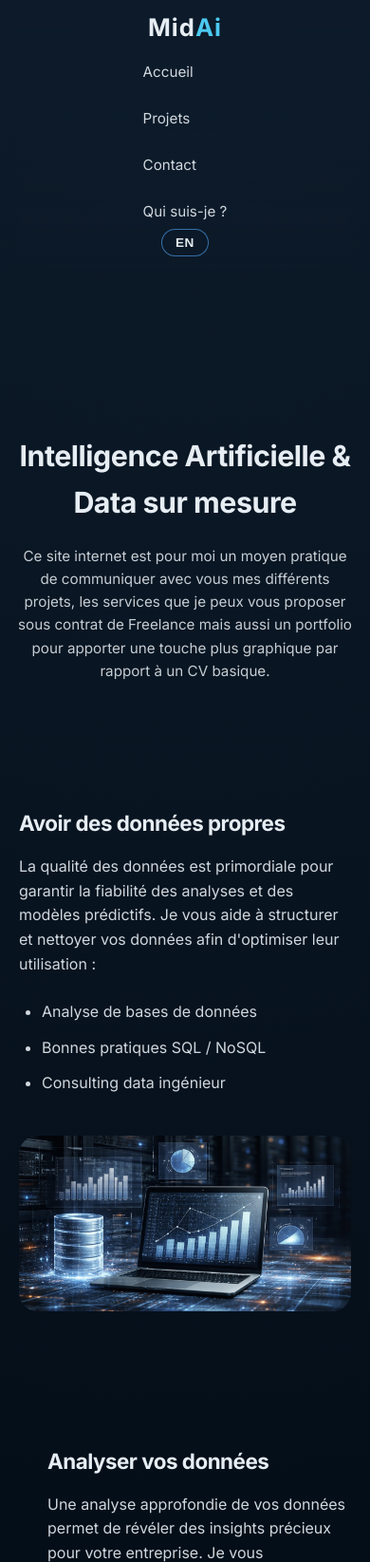
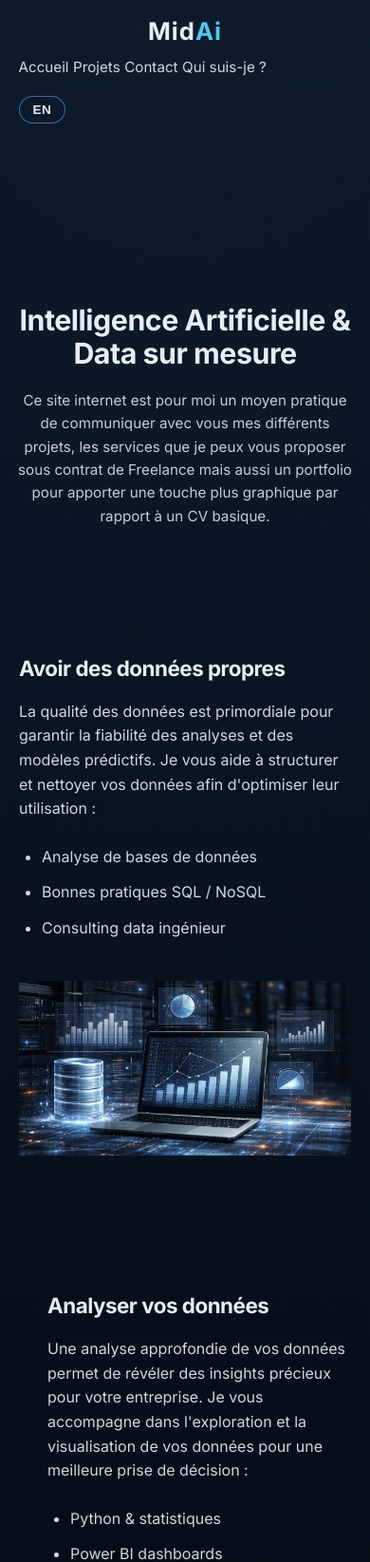
Before and after one commit to Michael-Lapeyrere/MidAI, a Django app: page /fr/ in a window 390 px wide. Shown: the top 1645 px of the page at 95% size. Run offline with Django 3.2, Linux system fonts and the light colour scheme.

Commit message:
Mobile Responsive Update

```diff
--- a/app/static/css/responsive.css
+++ b/app/static/css/responsive.css
@@ -15,15 +15,24 @@ img {
     /* ===== Header / Nav ===== */
     .header {
         flex-direction: column;
-        align-items: center;
-        padding: 1rem;
+        align-items: stretch;
+        gap: 12px;
+    }
+
+    .header > a {
+        align-self: center;
     }
 
     .nav {
-        display: flex;
-        flex-direction: column;
-        gap: 0.8rem;
-        margin-top: 1rem;
+        flex-direction: row;
+        justify-content: center;
+        flex-wrap: wrap;
+        gap: 12px;
+    }
+
+    .lang-switch {
+        align-self: center;
+        margin-top: 6px;
     }
 
     /* ===== Hero ===== */
@@ -44,7 +53,16 @@ img {
     }
 
     .service .image {
+        position: static;
         height: auto;
+        overflow: visible;
+    }
+
+    .service .image img {
+        position: static;
+        width: 100%;
+        height: auto;
+        display: block;
     }
 
     .service img {
@@ -107,6 +125,12 @@ img {
         font-size: 1.6rem;
     }
 
+    .nav {
+        flex-direction: column;
+        align-items: center;
+        gap: 10px;
+    }
+
     .nav a {
         font-size: 0.95rem;
         margin: 6px 0;
@@ -151,6 +175,11 @@ img {
         margin-bottom: 50px;
     }
 
+    .projects {
+        grid-template-columns: 1fr;
+    }
+
+
     /* ===== Footer ===== */
     .footer {
         flex-direction: column;
@@ -167,6 +196,10 @@ img {
 /* ============== TRÈS PETITS MOBILES ============== */
 /* ================================================= */
 @media (max-width: 480px) {
+
+    h1 {
+        line-height: 1.15;
+    }
 
     .hero h1 {
         font-size: 1.9rem;
```
